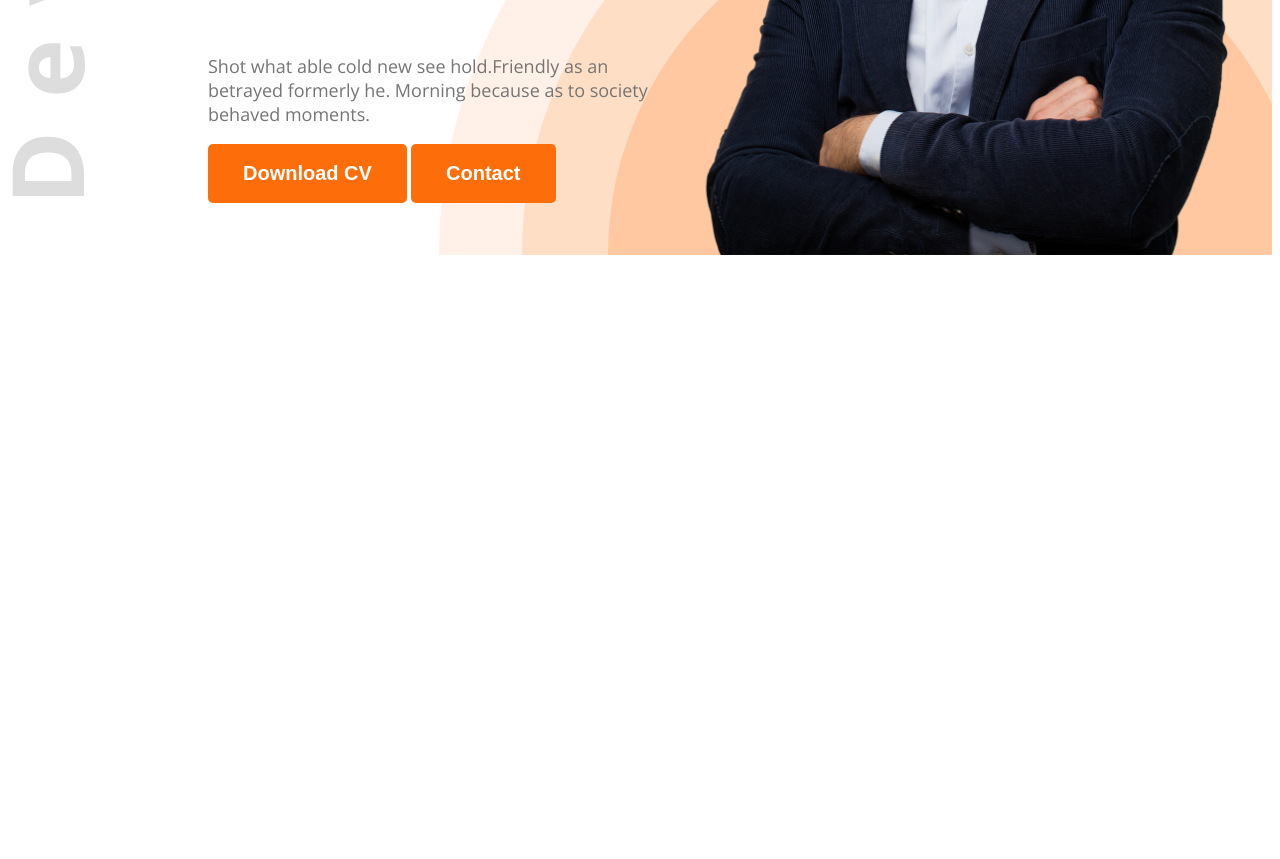
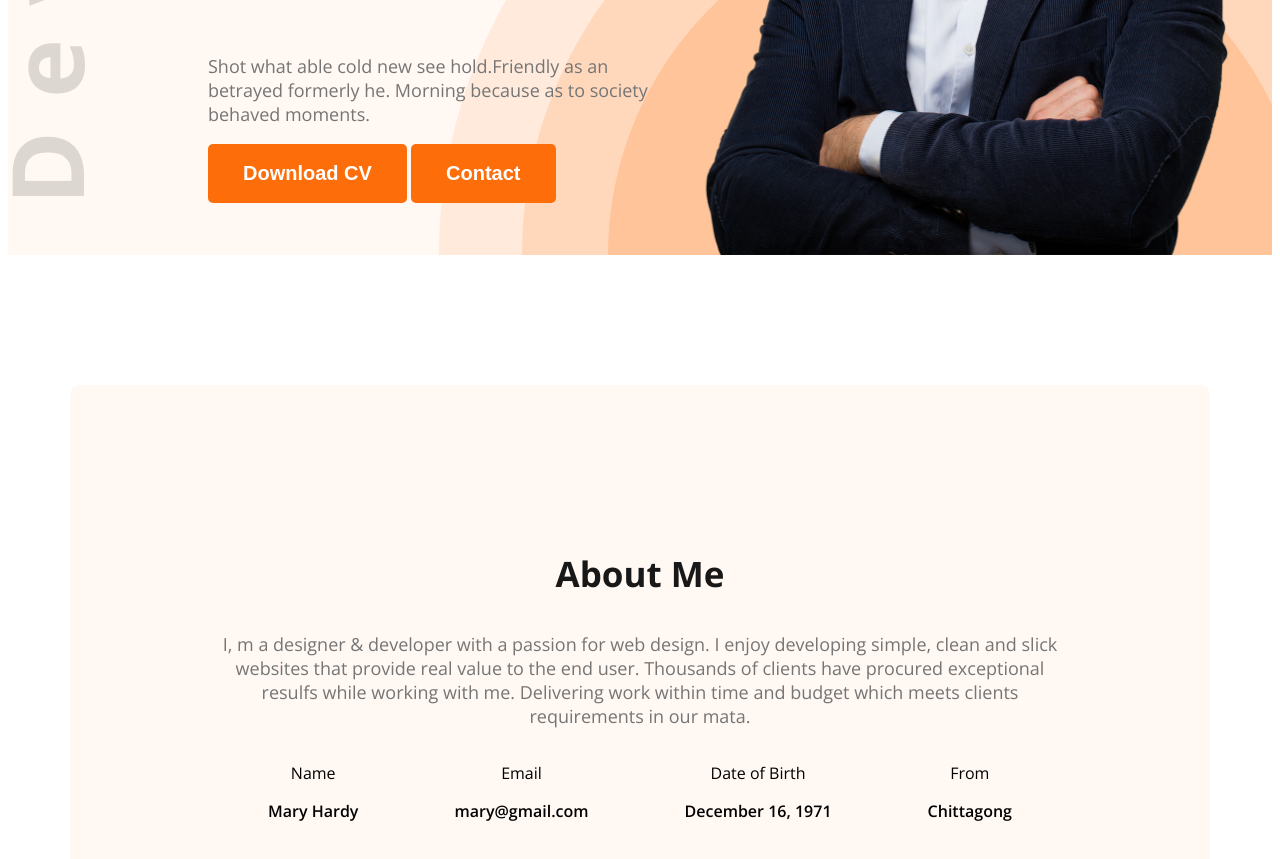
Before and after one commit to AbdullahAlTowsif/web-dev-portfolio, a plain HTML site: page index.html in a window 1280 px wide. Shown: the part 575-1434 px from the top of the page. Before the commit the page ends 838 px from the top, so only its background shows below. Drawn offline with nearby package versions, Linux system fonts and the light colour scheme.

Commit message:
about info and bg added

```diff
--- a/index.html
+++ b/index.html
@@ -7,7 +7,7 @@
     <link rel="stylesheet" href="styles/portfolio.css">
 </head>
 <body class="open-sans-normal">
-    <header class="header">
+    <header class="header secondary-bg">
         <nav>
             <h3 class="nav-title">Ma<span class="text-primary">r</span>y</h3>
             <ul>
@@ -28,7 +28,31 @@
         </div>
     </header>
     <main>
-
+        <section class="about secondary-bg">
+            <h3 class="section-title">About Me</h3>
+            <p class="section-description">
+                I, m a designer & developer with a passion for web design. I enjoy developing simple, clean and slick websites that provide real value to the end user. Thousands of clients have procured exceptional resulfs while working with me. Delivering work within time and budget which meets clients requirements in our mata.
+            </p>
+            <div class="about-items">
+                <!-- .about-item*4>p.item-title+p.item-description -->
+                <div class="about-item">
+                    <p class="item-title">Name</p>
+                    <p class="item-description">Mary Hardy</p>
+                </div>
+                <div class="about-item">
+                    <p class="item-title">Email</p>
+                    <p class="item-description">mary@gmail.com</p>
+                </div>
+                <div class="about-item">
+                    <p class="item-title">Date of Birth</p>
+                    <p class="item-description">December 16, 1971</p>
+                </div>
+                <div class="about-item">
+                    <p class="item-title">From</p>
+                    <p class="item-description">Chittagong</p>
+                </div>
+            </div>
+        </section>
     </main>
     <footer>
 
--- a/styles/portfolio.css
+++ b/styles/portfolio.css
@@ -6,6 +6,10 @@
   font-style: normal;
   font-variation-settings:
     "wdth" 100;
+}
+
+.secondary-bg{
+    background-color: #FFF8F3;
 }
 
 .text-primary{
@@ -53,6 +57,17 @@ nav li a{
     border-radius: 5px;
 }
 
+.section-title{
+    font-size: 35px;
+    font-weight: bold;
+    color: #181818;
+}
+
+.section-description{
+    font-size: 18px;
+    color: #757575;
+}
+
 .header{
     background-image: url("../images/developer.png"), url("../images/header_bg.png");
     background-repeat: no-repeat;
@@ -88,3 +103,24 @@ nav li a{
     width: 580px;
     /* height: 670px; */
 }
+
+main{
+    max-width: 1140px;
+    margin: 0 auto;
+}
+
+.about{
+    border-radius: 10px;
+    padding: 130px 150px;
+    text-align: center;
+    margin-top: 130px;
+}
+
+.about-items{
+    display: flex;
+    justify-content: space-around;
+}
+
+.item-description{
+    font-weight: 600;
+}
```
